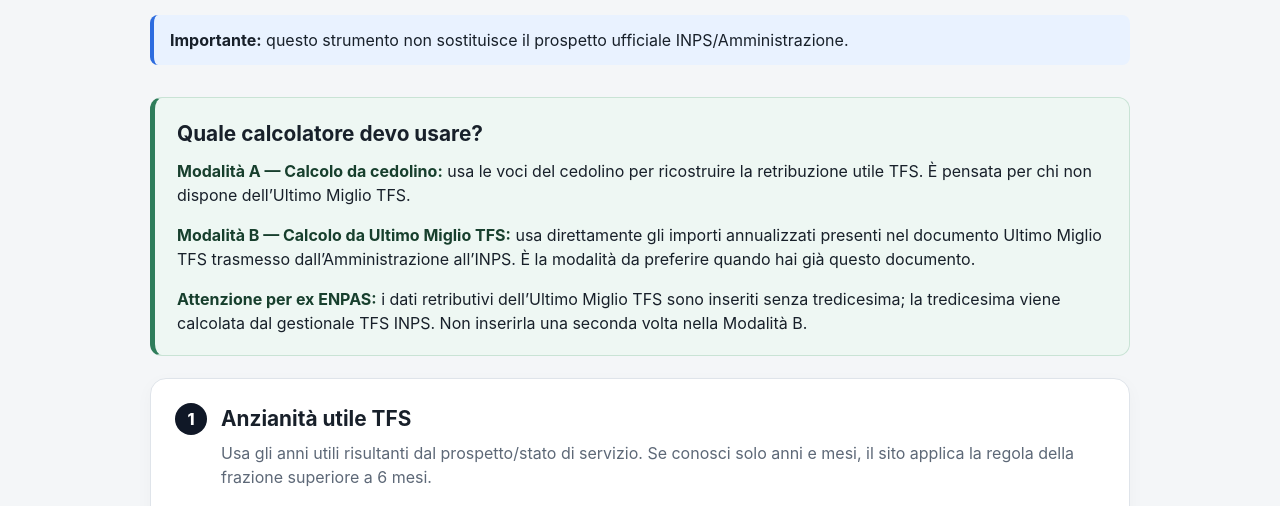
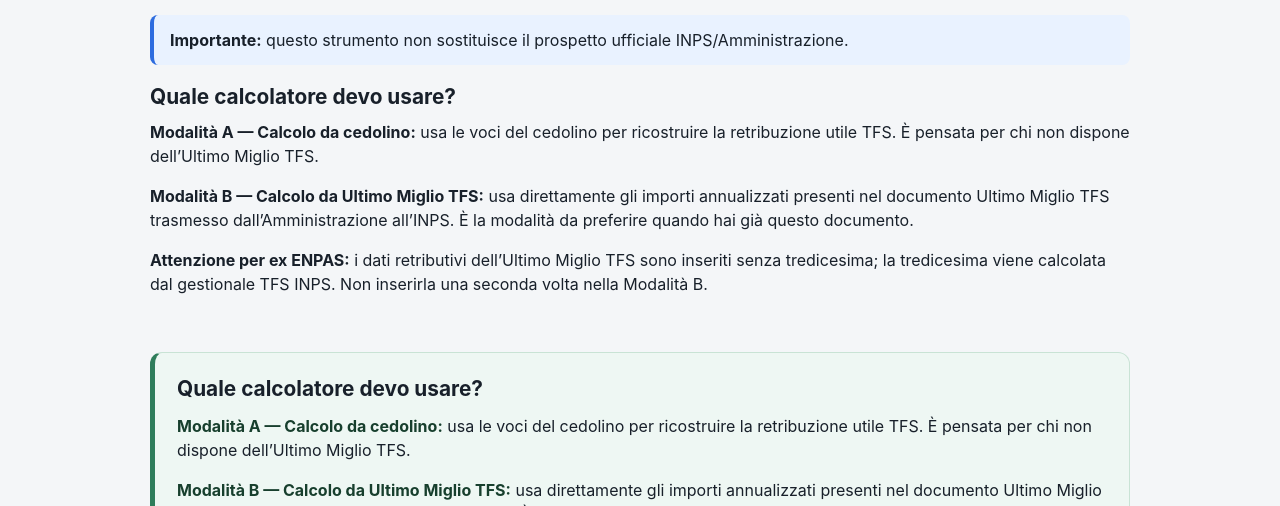
Before and after one commit to rwpo-sophrosyne/Calcola-TFS, a plain HTML site: page index.html in a window 1280 px wide. Shown: the part 283-789 px from the top of the page. Drawn offline with Linux system fonts and the light colour scheme.

Commit message:
Add files via upload

```diff
--- a/index.html
+++ b/index.html
@@ -21,6 +21,13 @@
     <h1>Calcola il tuo TFS</h1>
     <p>Calcolo indicativo dell'Indennità di Buonuscita. Il calcolo lordo parte dalle voci retributive utili e dagli anni utili TFS. Il netto è disponibile solo inserendo i dati fiscali ufficiali del prospetto di liquidazione.</p>
     <div class="notice"><strong>Importante:</strong> questo strumento non sostituisce il prospetto ufficiale INPS/Amministrazione.</div>
+
+<section class="info-box" style="margin:1rem auto 1.5rem; max-width:1000px;">
+  <h2>Quale calcolatore devo usare?</h2>
+  <p><strong>Modalità A — Calcolo da cedolino:</strong> usa le voci del cedolino per ricostruire la retribuzione utile TFS. È pensata per chi non dispone dell’Ultimo Miglio TFS.</p>
+  <p><strong>Modalità B — Calcolo da Ultimo Miglio TFS:</strong> usa direttamente gli importi annualizzati presenti nel documento Ultimo Miglio TFS trasmesso dall’Amministrazione all’INPS. È la modalità da preferire quando hai già questo documento.</p>
+  <p><strong>Attenzione per ex ENPAS:</strong> i dati retributivi dell’Ultimo Miglio TFS sono inseriti senza tredicesima; la tredicesima viene calcolata dal gestionale TFS INPS. Non inserirla una seconda volta nella Modalità B.</p>
+</section>
   </section>
 
   <section class="mode-explainer">
```
